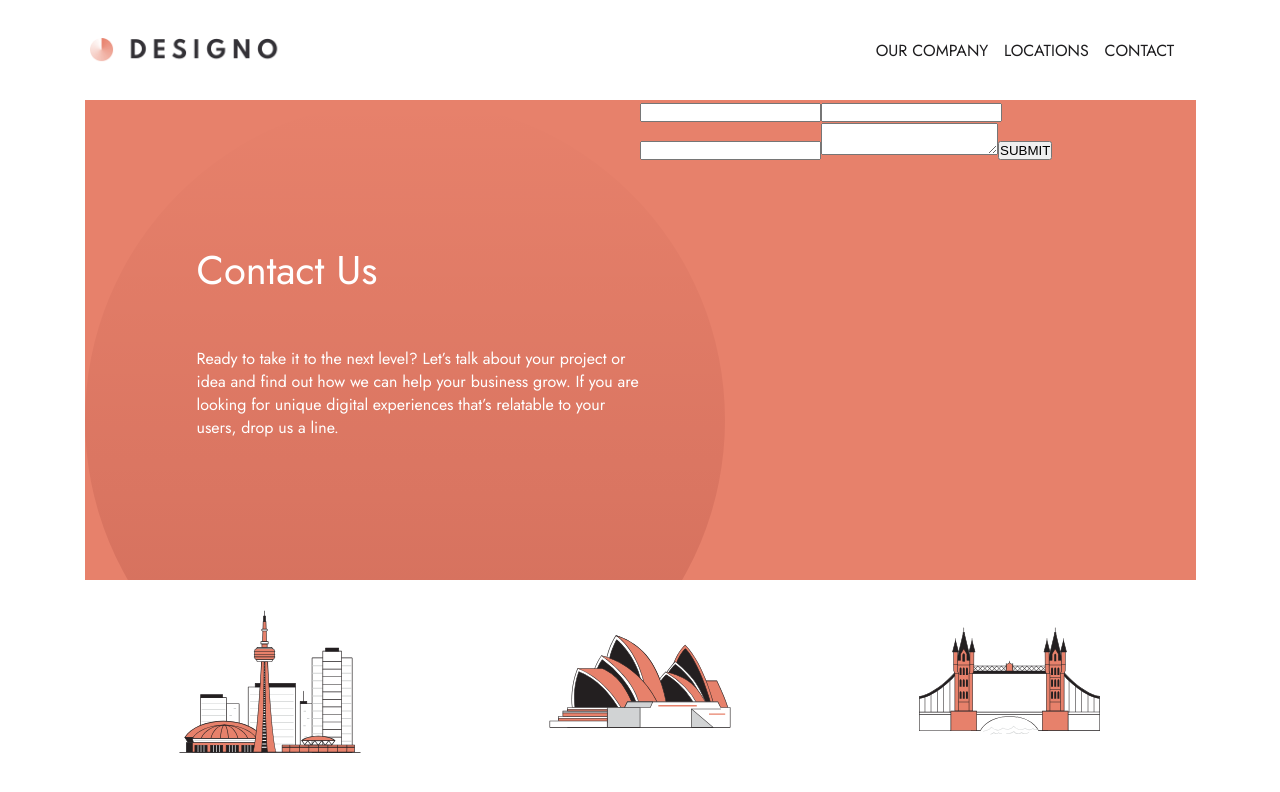
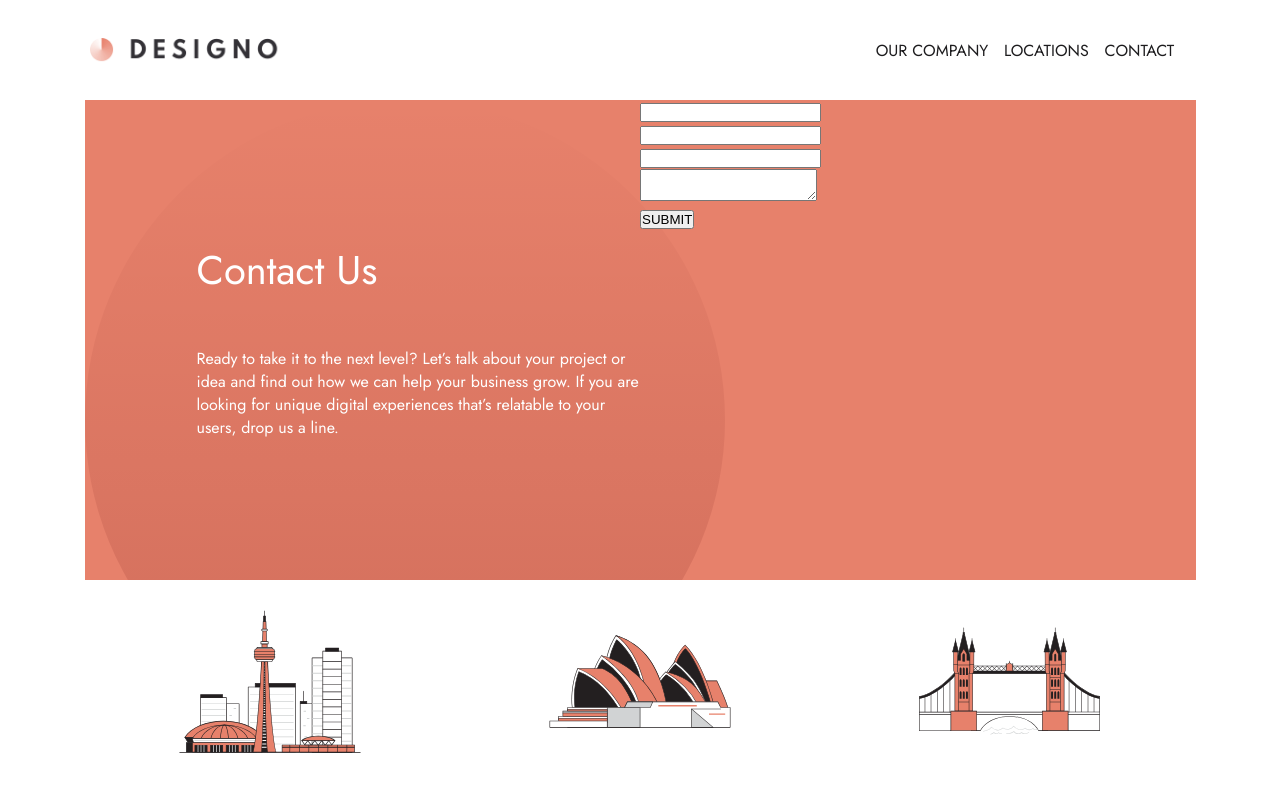
Before and after one commit to LeoLoureiro-code/Designo, an Angular app: page /contact in a window 1280 px wide. Shown: the top 792 px of the page. Built offline with nearby package versions, Linux system fonts and the light colour scheme.

Commit message:
add divs to inputs

```diff
--- a/src/components/contact-us/contact-us.component.html
+++ b/src/components/contact-us/contact-us.component.html
@@ -9,10 +9,18 @@
             </p>
         </div>
         <form action="#" class="contact-form">
-            <input type="text" class="form-input">
-            <input type="text" class="form-input">
-            <input type="text" class="form-input">
-            <textarea name="" id=""></textarea>
+            <div class="input-div">
+                <input type="text" class="form-input">
+            </div>
+            <div class="input-div">
+                <input type="text" class="form-input">
+            </div>
+            <div class="input-div">
+                <input type="text" class="form-input">
+            </div>
+            <div class="input-div">
+                <textarea name="" id=""></textarea>
+            </div>
             <input type="submit" value="SUBMIT">
         </form>
     </div>
--- a/src/components/contact-us/contact-us.component.scss
+++ b/src/components/contact-us/contact-us.component.scss
@@ -38,3 +38,7 @@ h2{
 .contact-form{
     width: 50%;
 }
+
+.contact-form{
+
+}
```
